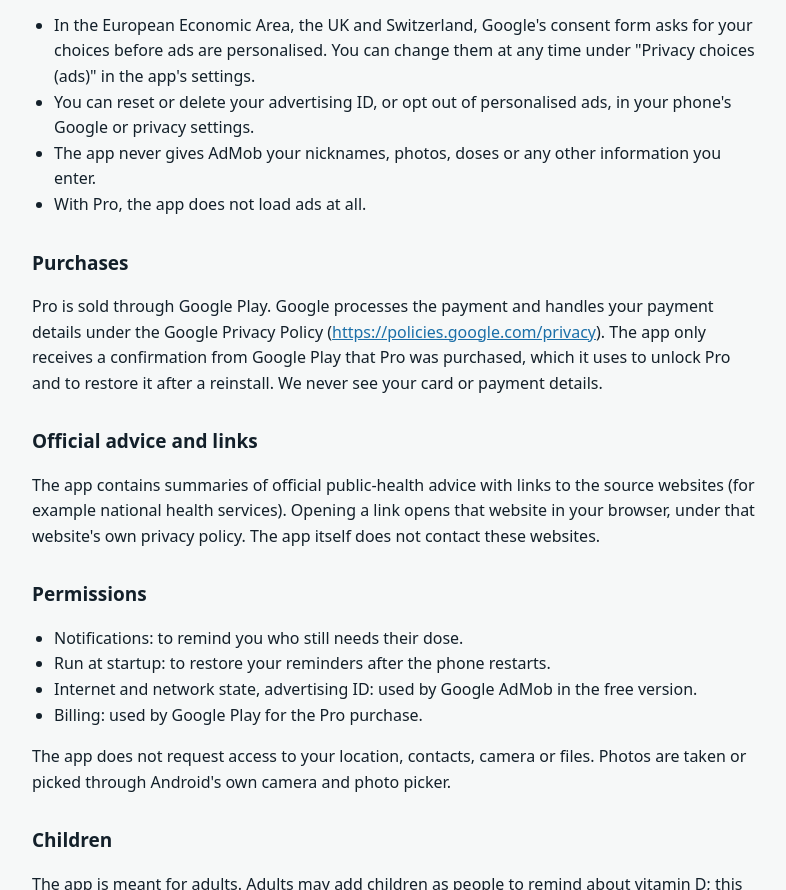
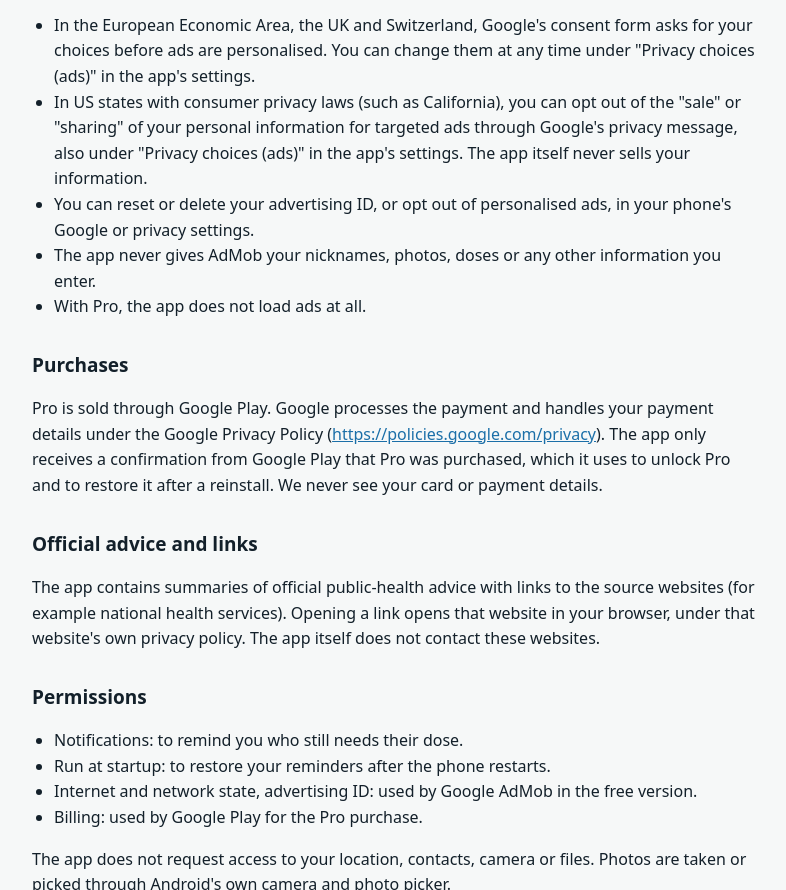
Before and after one commit to Hawksbk/sunnaro, a plain HTML site: page privacy.html in a window 1280 px wide. Shown: the part 1243-2133 px from the top of the page, without its empty margins (244-1030 px from the left). Drawn offline with Linux system fonts and the light colour scheme.

Commit message:
Privacy policy: US state opt-out of sale/sharing for ads
Co-Authored-By: Claude Opus 5.5 <noreply@anthropic.com>

```diff
--- a/privacy.html
+++ b/privacy.html
@@ -33,6 +33,7 @@ nav{margin-bottom:24px;font-size:14px}nav a{margin-right:16px}
 <p>The free version shows a banner ad from Google AdMob, a service of Google. To show and measure ads and to prevent fraud, Google may collect and use information such as your device's advertising ID, IP address, device and app information, and how you interact with ads. Google explains how it uses this information here: <a href="https://policies.google.com/technologies/partner-sites">https://policies.google.com/technologies/partner-sites</a></p>
 <ul>
 <li>In the European Economic Area, the UK and Switzerland, Google's consent form asks for your choices before ads are personalised. You can change them at any time under "Privacy choices (ads)" in the app's settings.</li>
+<li>In US states with consumer privacy laws (such as California), you can opt out of the "sale" or "sharing" of your personal information for targeted ads through Google's privacy message, also under "Privacy choices (ads)" in the app's settings. The app itself never sells your information.</li>
 <li>You can reset or delete your advertising ID, or opt out of personalised ads, in your phone's Google or privacy settings.</li>
 <li>The app never gives AdMob your nicknames, photos, doses or any other information you enter.</li>
 <li>With Pro, the app does not load ads at all.</li>
```
